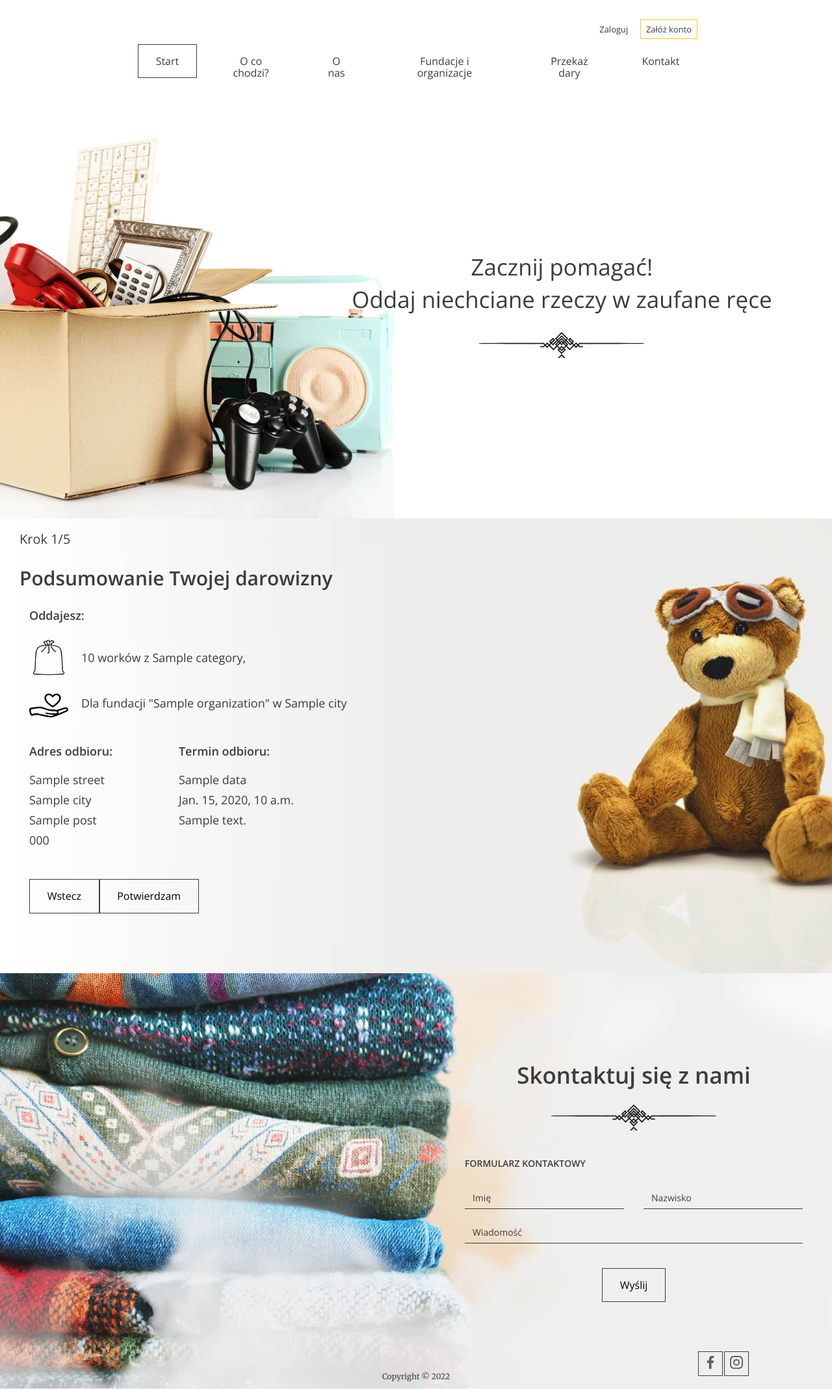
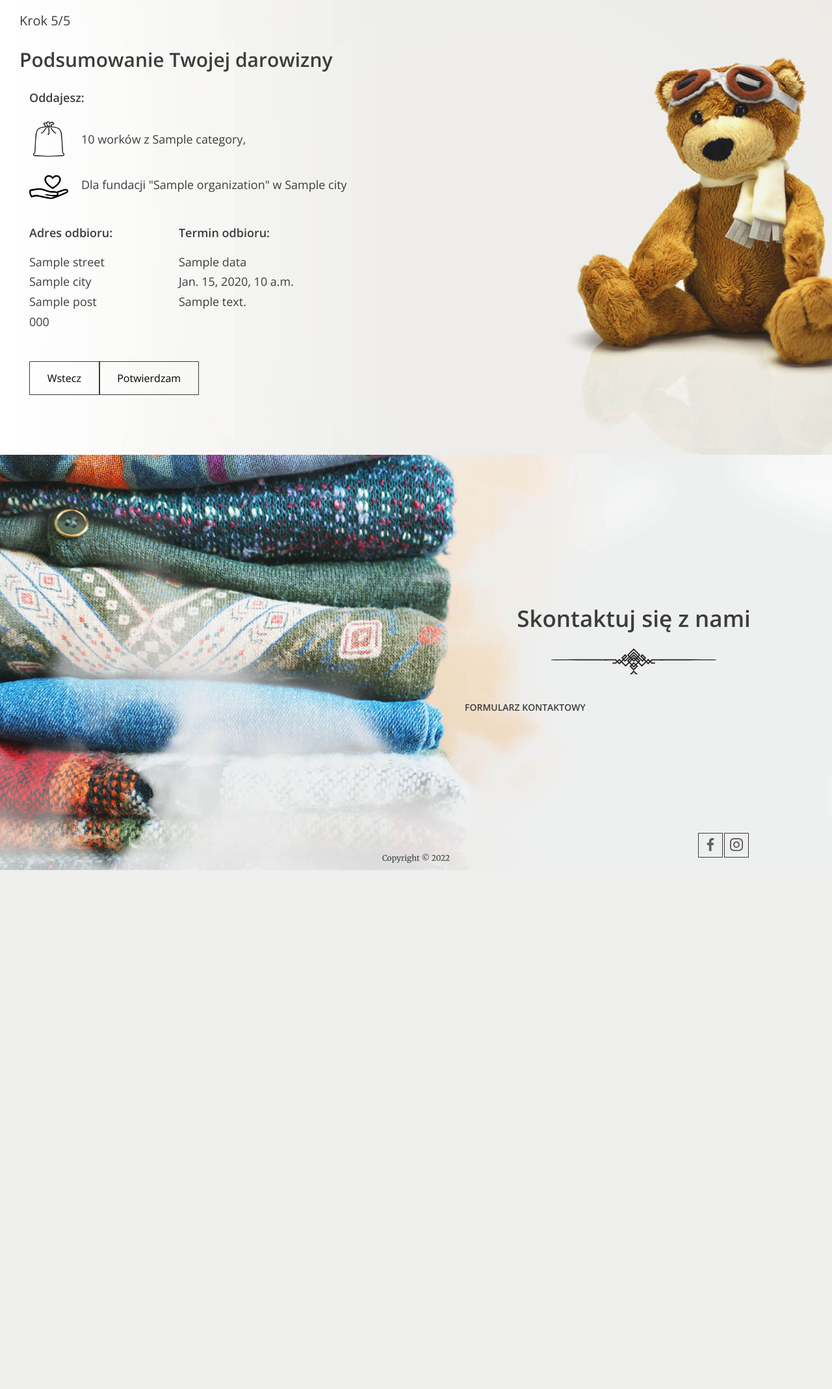
Before and after one commit to TeresaB-M/charity_donation_app, a Django app: template charity_donation_app/templates/form-save.html in a window 1280 px wide. Shown: the whole page at 65% size. After the commit the page ends 1339 px from the top, so only its background shows below. Run offline with Django 4.2, Linux system fonts and the light colour scheme; the template is opened without the code that fills it: most values are stand-ins (such as "Sample title", 1, 10 or a date in 2020).

Commit message:
correct forms

```diff
--- a/charity_donation_app/templates/base.html
+++ b/charity_donation_app/templates/base.html
@@ -1,78 +1,31 @@
- {% load static %}
+{% load static %}
+
 <!DOCTYPE html>
 <html lang="pl">
-
-{% block head%}
   <head>
     <meta charset="UTF-8" />
     <meta name="viewport" content="width=device-width, initial-scale=1.0" />
     <meta http-equiv="X-UA-Compatible" content="ie=edge" />
-    <title>Document</title>
+    <title>{% block title %}{% endblock %}</title>
     <link rel="stylesheet" href="{% static 'css/style.css' %}" />
   </head>
-{% endblock head %}
+  <body>
+      <header {% block header %}{% endblock %}>
+      <nav class="container container--70">
+      {% block navigation %}{% endblock %}
+      </nav>
+     {% block slogan %}{% endblock %}
+     </header>
 
-  <body>
-    <header {% block class %}{% endblock %} id="header">
-     <header class="header--main-page">
-      <nav class="container container--70">
-        {% if user.is_authenticated == False %}
-          <ul class="nav--actions">
-          <li><a href="{% url 'login' %}" class="btn btn--small btn--without-border">Zaloguj</a></li>
-          <li><a href="{% url 'register' %}" class="btn btn--small btn--highlighted">Załóż konto</a></li>
-        </ul>
-        {% endif %}
-        {% if user.is_authenticated %}
-            <ul class="nav--actions">
-                <li class="logged-user">
-                    Witaj {{ user.first_name }}
-                    <ul class="dropdown">
-                        <li><a href="/profile/">Profil</a></li>
-                        <li><a href="/EditProfile/">Ustawienia</a></li>
-                       {% if user.is_staff %}
-                            <li><a href="/admin/">Panel Administartora</a>
-                        {% endif %}
-                        <li><a href="{% url 'logout' %}">Wyloguj</a></li>
-                    </ul>
-                </li>
-            </ul>
-        {% endif %}
-        <ul>
-          <li><a href="{% url 'main' %}" class="btn btn--without-border active">Start</a></li>
-          <li><a href="{% url 'main' %}#steps" class="btn btn--without-border">O co chodzi?</a></li>
-          <li><a href="{% url 'main' %}#about-us" class="btn btn--without-border">O nas</a></li>
-          <li><a href="{% url 'main' %}#help" class="btn btn--without-border">Fundacje i organizacje</a></li>
-          <li><a href="{% url 'add_donation' %}#addDonation"  class="btn btn--without-border">Przekaż dary</a></li>
-          <li><a href="#contact" class="btn btn--without-border">Kontakt</a></li>
-        </ul>
-      </nav>
+ {% block content %} {% endblock %}
 
-      <div class="slogan container container--90">
-        <div class="slogan--item">
-          <h1>
-            Zacznij pomagać!<br />
-            Oddaj niechciane rzeczy w zaufane ręce
-          </h1>
-        </div>
-      </div>
-
- {% block content %}
- {% endblock %}
-
-
-    <footer>
+     <footer>
       <div id="contact" class="contact">
         <h2>Skontaktuj się z nami</h2>
         <h3>Formularz kontaktowy</h3>
-        <form class="form--contact">
-          <div class="form-group form-group--50"><input type="text" name="name" placeholder="Imię" /></div>
-          <div class="form-group form-group--50"><input type="text" name="surname" placeholder="Nazwisko" /></div>
+          {% block footer %}{% endblock %}
+      </div>
 
-          <div class="form-group"><textarea name="message" placeholder="Wiadomość" rows="1"></textarea></div>
-
-          <button class="btn" type="submit">Wyślij</button>
-        </form>
-      </div>
       <div class="bottom-line">
         <span class="bottom-line--copy">Copyright &copy; 2022</span>
         <div class="bottom-line--icons">
@@ -82,10 +35,8 @@
       </div>
     </footer>
 
+    <script src="https://code.jquery.com/jquery-2.2.0.min.js"></script>
     <!--script src="{% static 'js/app.js' %}"></script-->
-    <script src="https://code.jquery.com/jquery-2.2.0.min.js"></script>
-    <script src="{% static 'js/app.js' %}"></script>
-   </header>
-    </header>
+  {% block script %}{% endblock %}
   </body>
 </html>
--- a/charity_donation_app/templates/edit_donation.html
+++ b/charity_donation_app/templates/edit_donation.html
@@ -1,6 +1,9 @@
 {% extends 'base.html' %}
+{% load static %}
 
-{% load static %}
+{% block title %}Profil użytkownika{% endblock %}
+{% block header %}{% endblock %}
+{% block navigation %}{% include 'navi-styles.html' %}{% endblock %}
 
 {% block content %}
     <section class="login-page">
@@ -14,3 +17,4 @@
         </div>
     </section>
 {% endblock %}
+{% block footer %}{% include 'footer-styles.html' %}{% endblock %}
--- a/charity_donation_app/templates/edit_profile.html
+++ b/charity_donation_app/templates/edit_profile.html
@@ -1,4 +1,9 @@
 {% extends 'base.html' %}
+
+{% block title %}Profil użytkownika{% endblock %}
+{% block header %}{% endblock %}
+{% block navigation %}{% include 'navi-styles.html' %}{% endblock %}
+
 {% block content %}
     <section class="login-page">
         <h2>Podaj dane, które chcesz edytować</h2>
@@ -15,3 +20,4 @@
         </form>
     </section>
 {% endblock %}
+{% block footer %}{% include 'footer-styles.html' %}{% endblock %}
--- a/charity_donation_app/templates/form-save.html
+++ b/charity_donation_app/templates/form-save.html
@@ -4,10 +4,10 @@
 {% block content %}
 <section id="addDonation" class="form--steps">
   <div class="form--steps-container">
-    <div class="form--steps-counter">Krok <span>1</span>/5</div>
+    <div class="form--steps-counter">Krok <span>5</span>/5</div>
     <form method="post">
       {% csrf_token %}
-          <div data-step="1" class="active">
+          <div data-step="5" class="active">
             <h3>Podsumowanie Twojej darowizny</h3>
 
             <div class="summary">
--- a/charity_donation_app/templates/login.html
+++ b/charity_donation_app/templates/login.html
@@ -1,5 +1,7 @@
 {% extends 'base.html' %}
 {% load static%}
+{% block title %}Zaloguj się{% endblock %}
+{% block navigation %}{% include 'navi-styles.html' %}{% endblock %}
 
 {% block content %}
   <body>
@@ -32,6 +34,5 @@
             </div>
       </form>
     </section>
-
-
 {% endblock %}
+{% block footer %}{% include 'footer-styles.html' %}{% endblock %}
--- a/charity_donation_app/templates/profile.html
+++ b/charity_donation_app/templates/profile.html
@@ -2,6 +2,8 @@
 
 {% load static %}
 {% block title %}Profil użytkownika{% endblock %}
+{% block header %}{% endblock %}
+{% block navigation %}{% include 'navi-styles.html' %}{% endblock %}
 
 {% block content %}
 
--- a/charity_donation_app/templates/register.html
+++ b/charity_donation_app/templates/register.html
@@ -1,6 +1,8 @@
 {% extends 'base.html' %}
 {% load static%}
 
+{% block title %}Załóż konto{% endblock %}
+{% block navigation %}{% include 'navi-styles.html' %}{% endblock %}
 {% block content %}
 
   <body>
@@ -42,3 +44,4 @@
     </section>
 
 {% endblock %}
+{% block footer %}{% include 'footer-styles.html' %}{% endblock %}
```
Also changed, not shown: charity_donation_app/templates/footer-styles.html (added, +11 -0 lines), charity_donation_app/templates/form-confirmation.html (+10 -2 lines), charity_donation_app/templates/form.html (+11 -3 lines), charity_donation_app/templates/index.html (+21 -3 lines).
